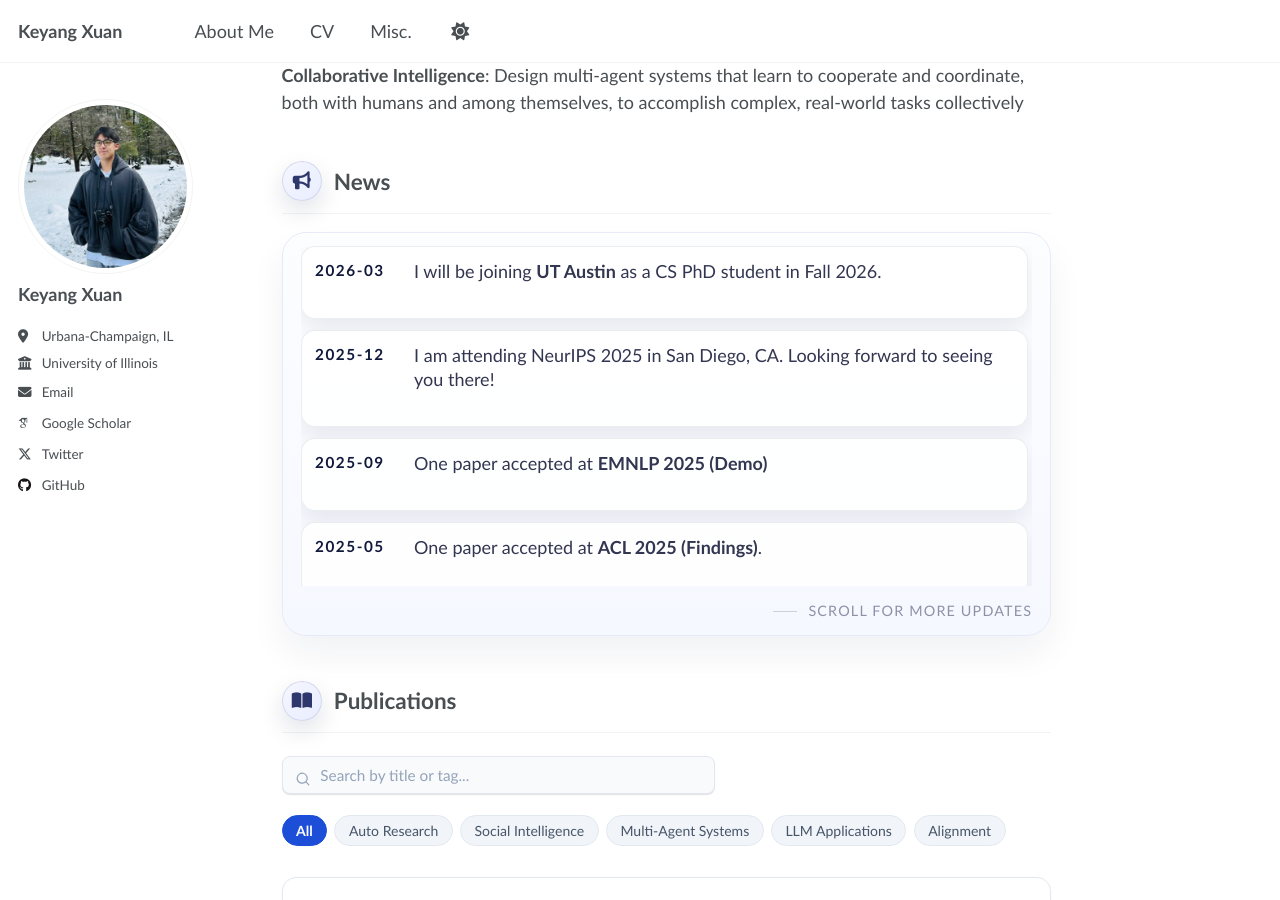
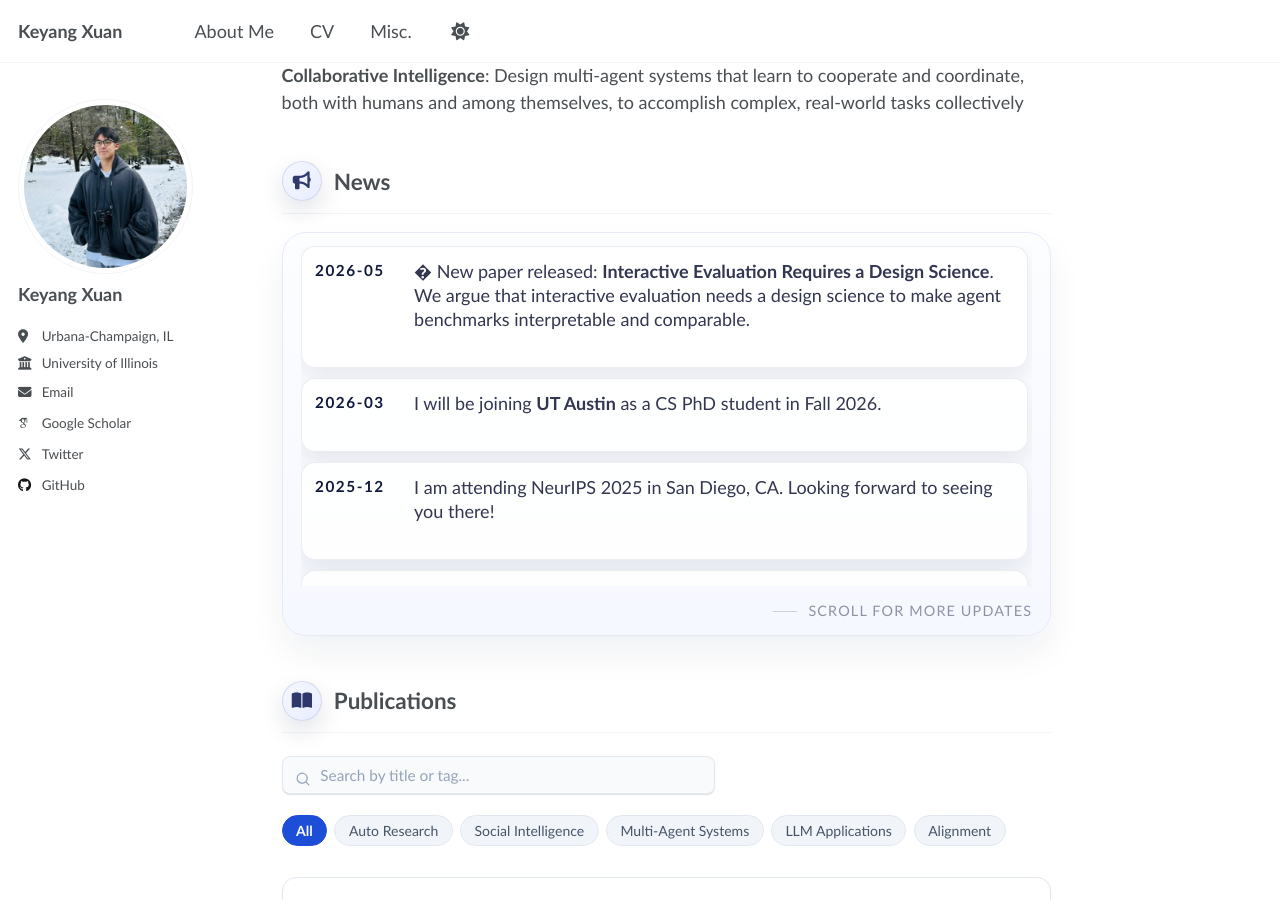
Before and after one commit to keyangds/keyangds.github.io, a Jekyll site: the page built from _pages/about.md, in a window 1280 px wide and 900 px high, scrolled down 687 px. Built offline with Jekyll 4.4.1, drawn with Linux system fonts in a browser that asks for light colours; some web fonts are replaced; a script that is not in the unit is left out.

Commit message:
update
Co-authored-by: Copilot <copilot@github.com>

```diff
--- a/_data/news.yml
+++ b/_data/news.yml
@@ -1,4 +1,6 @@
 ---
+- date: 2026-05
+  summary: "� New paper released: [**Interactive Evaluation Requires a Design Science**](https://arxiv.org/abs/2605.17829). We argue that interactive evaluation needs a design science to make agent benchmarks interpretable and comparable."
 - date: 2026-03
   summary: "I will be joining **UT Austin** as a CS PhD student in Fall 2026."
 - date: 2025-12
```
